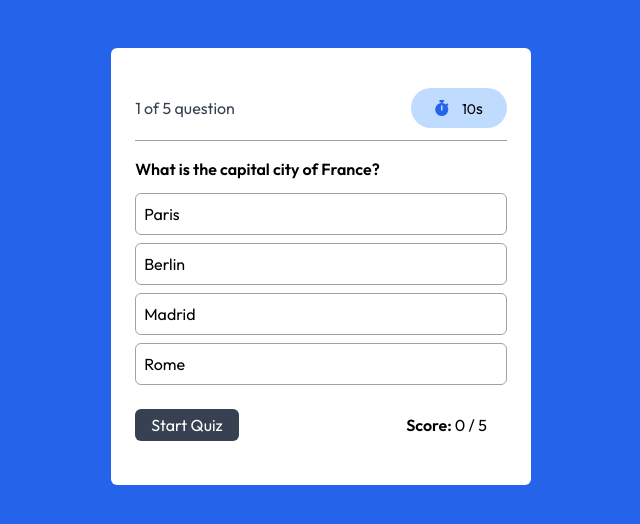
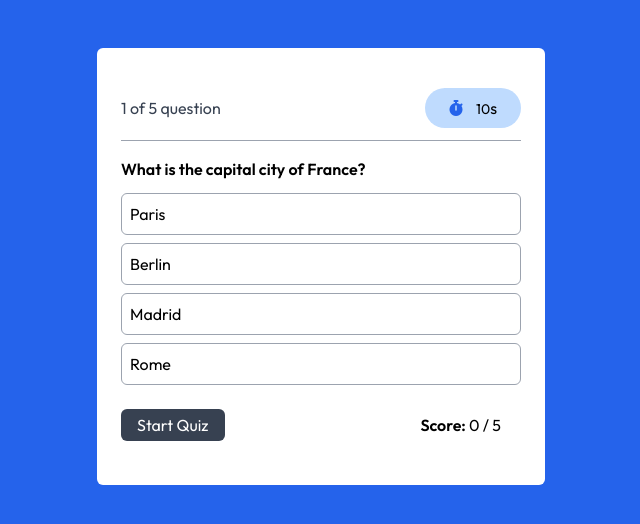
Before and after one commit to Amalkrishnanvp/Quiz-app, a website: page index.html in a window 1280 px wide. Shown: the whole page, without its empty margins (319-959 px from the left). Drawn offline with Linux system fonts and the light colour scheme.

Commit message:
changed some responsiveness

```diff
--- a/app.js
+++ b/app.js
@@ -118,6 +118,10 @@ document.addEventListener("DOMContentLoaded", () => {
   }
   totalQuestionNumberSetter();
 
+  function endCard() {
+    console.log("ended");
+  }
+
   // function to check answer
   function checkAnswer() {
     if (userAnswer != "") {
@@ -231,6 +235,7 @@ document.addEventListener("DOMContentLoaded", () => {
 
       case 5:
         buttons[1].classList.add("background-green");
+        endCard();
         break;
 
       default:
--- a/index.html
+++ b/index.html
@@ -22,7 +22,7 @@
         <div class="game flex mt-12 h-auto flex-col">
             <div class="wrapper bg-white p-6 rounded-md">
                 <div class="box-1 flex border-b border-gray-400 pt-4 pb-3">
-                    <div class="question-count text-gray-700 my-auto mr-36 sm:mr-44"><span
+                    <div class="question-count text-gray-700 my-auto mr-36 sm:mr-44 md:w-32"><span
                             class="current-question"></span> of
                         <span class="total-question"></span> question
                     </div>
@@ -31,7 +31,7 @@
                         <div><span class="sec-timer text-sm"></span><span>s</span></div>
                     </button>
                 </div>
-                <div class="box-2 mt-4 w-75">
+                <div class="box-2 mt-4">
                     <div class="question-div font-semibold"></div>
                     <div class="btn-div flex flex-col mt-3 gap-2">
                         <button id="btn-first" class="btn text-left p-2 border border-gray-400 rounded-md"></button>
```
Also changed, not shown: public/style.css.
